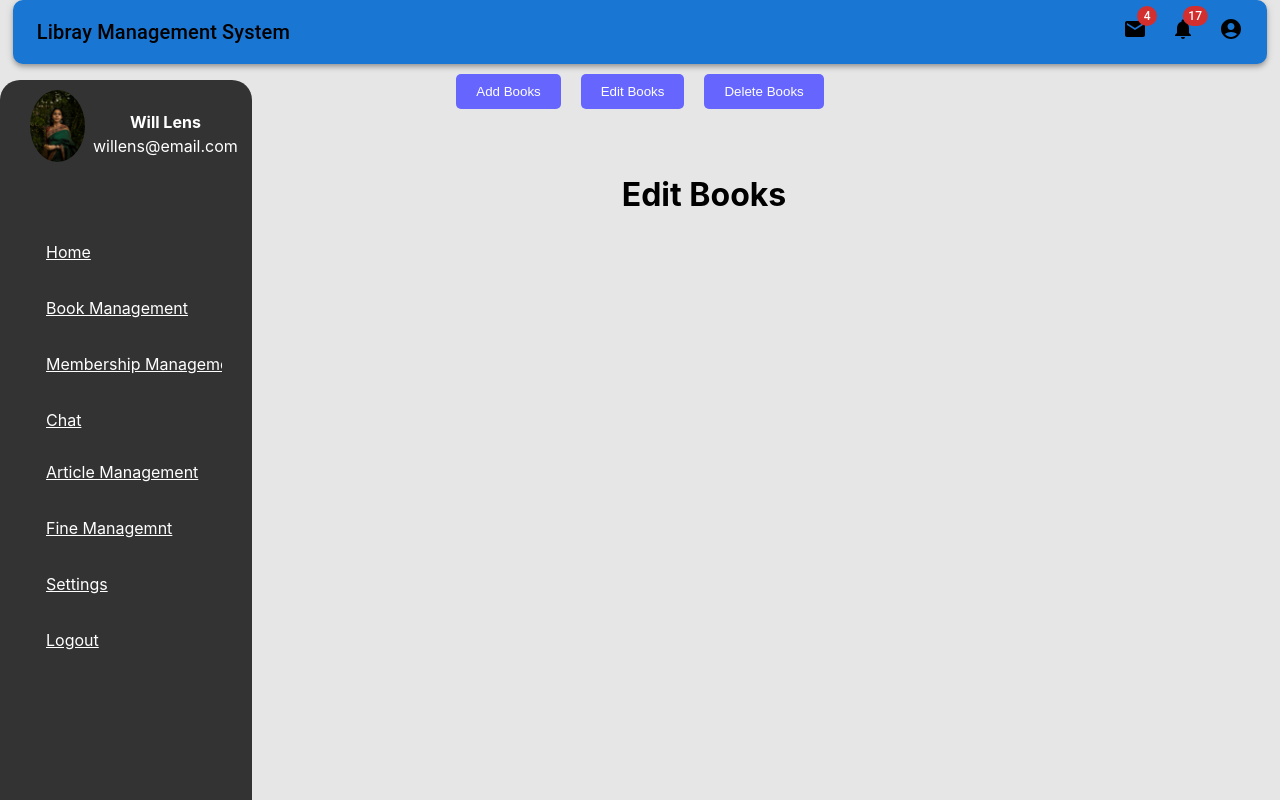
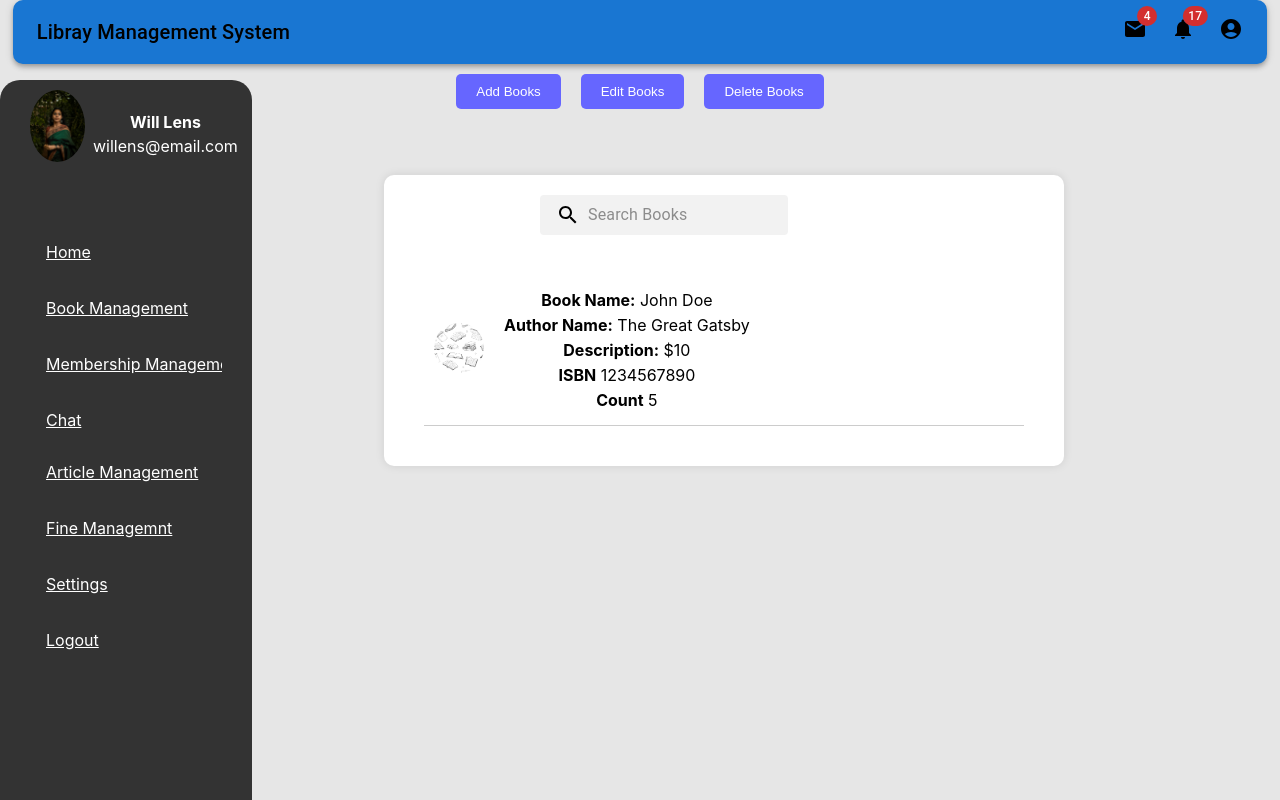
Before and after one commit to paranietharan74/library-management-system-website, a React (Create React App) app: page /admin-book-management in a window 1280 px wide. Both pictures are taken after a click on the button "Edit Books". Built offline with nearby package versions, Linux system fonts and the light colour scheme.

Commit message:
Edit Books completed

```diff
--- a/src/components/AddBooksComponent.js
+++ b/src/components/AddBooksComponent.js
@@ -64,13 +64,14 @@ function AddBooksComponent({ onAdd }) {
         <div className={styles.addBooksComponent}>
             <div className={styles.addBooksForm}>
                 <form className={styles.form} onSubmit={handleSubmit}>
-                    <input
+                    {/* <input
                         type="text"
                         placeholder="Book Name"
                         value={bookName}
                         onChange={(e) => setBookName(e.target.value)}
                         className={errors.bookName && styles.errorInput}
-                    />
+                    /> */}
+
                     {errors.bookName && <p className={styles.errorMsg}>{errors.bookName}</p>}
                     <input
                         type="text"
--- /dev/null
+++ b/src/components/BookDetailsEdit.js
@@ -0,0 +1,116 @@
+import React, { useState } from 'react';
+import styles from './styles/BookDetailsEdit.module.css';
+import { Button, TextField } from '@mui/material';
+
+function BookDetailsEdit({ book, onBack }) {
+  const [editing, setEditing] = useState(false);
+  const [editedBook, setEditedBook] = useState(book);
+  const [newPhoto, setNewPhoto] = useState(null);
+
+  const handleEdit = () => {
+    setEditing(true);
+  };
+
+  const handleSave = () => {
+    console.log('Book details saved:', editedBook);
+    if (newPhoto) {
+      // Handle saving the new photo
+      console.log('New photo uploaded:', newPhoto);
+    }
+    setEditing(false);
+  };
+
+  const handleInputChange = (e) => {
+    const { name, value } = e.target;
+    setEditedBook({ ...editedBook, [name]: value });
+  };
+
+  const handlePhotoChange = (e) => {
+    const file = e.target.files[0];
+    setNewPhoto(file);
+  };
+
+  return (
+    <div className={styles.bookDetails}>
+      <div className={styles.row}>
+        <div className={styles.column}>
+          <img src={newPhoto ? URL.createObjectURL(newPhoto) : editedBook.profileImage} alt="Book Cover" className={styles.bookCover} />
+          {editing && (
+            <input
+              type="file"
+              accept="image/*"
+              onChange={handlePhotoChange}
+              className={styles.photoInput}
+            />
+          )}
+          <h2 className={styles.bookName}>
+            {editing ? (
+              <TextField
+                name="bookName"
+                value={editedBook.bookName}
+                onChange={handleInputChange}
+                variant="standard"
+              />
+            ) : (
+              editedBook.bookName
+            )}
+          </h2>
+        </div>
+        <div className={styles.column}>
+          {editing ? (
+            <>
+              <TextField
+                name="name"
+                label="Author"
+                value={editedBook.name}
+                onChange={handleInputChange}
+                fullWidth
+              />
+              <TextField
+                name="Description"
+                label="Description"
+                value={editedBook.Description}
+                onChange={handleInputChange}
+                fullWidth
+              />
+              <TextField
+                name="isbn"
+                label="ISBN"
+                value={editedBook.isbn}
+                onChange={handleInputChange}
+                fullWidth
+              />
+              <TextField
+                name="bookCount"
+                label="Book Count"
+                type="number"
+                value={editedBook.bookCount}
+                onChange={handleInputChange}
+                fullWidth
+              />
+            </>
+          ) : (
+            <>
+              <p><strong>Author:</strong> {editedBook.name}</p>
+              <p><strong>Description:</strong> {editedBook.Description}</p>
+              <p><strong>ISBN:</strong> {editedBook.isbn}</p>
+              <p><strong>Book Count:</strong> {editedBook.bookCount}</p>
+            </>
+          )}
+        </div>
+      </div>
+      <div className={styles.actions}>
+        {editing ? (
+          <>
+            <Button onClick={handleSave} className={styles.saveButton}>Save</Button>
+            <Button onClick={onBack} className={styles.backButton}>Cancel</Button>
+          </>
+        ) : (
+          <Button onClick={handleEdit} className={styles.editButton}>Edit</Button>
+        )}
+      </div>
+    </div>
+  );
+}
+
+export default BookDetailsEdit;
--- a/src/components/EditBooksComponent.js
+++ b/src/components/EditBooksComponent.js
@@ -1,7 +1,60 @@
+import React, { useState } from 'react';
+import styles from './styles/EditBookComponent.module.css';
+import SearchBar from './SearchBar';
+import SingleBookSearchResult from './SingleBookSearchResult';
+import BookDetailsEdit from './BookDetailsEdit';
+import exampleImage from '../resources/bookImage.jpg';
+
 function EditBooksComponent() {
+  // Example book data array
+  const [books, setBooks] = useState([
+    {
+      id: 1,
+      profileImage: exampleImage,
+      name: 'John Doe',
+      bookName: 'The Great Gatsby',
+      Description: '$10',
+      isbn: '1234567890',
+      count: 5,
+    },
+  ]);
+
+  //which component 2 display
+  const [displayComponent, setDisplayComponent] = useState('search');
+
+  // State 2 hold the details of the selected book
+  const [selectedBook, setSelectedBook] = useState(null);
+
+  // Function 2 handle click
+  const handleBookClick = (book) => {
+    setSelectedBook(book);
+    setDisplayComponent('details'); // Switch to displaying book details
+  };
+
   return (
-    <div>
-      <h1>Edit Books</h1>
+    <div className={styles.editBookComponent}>
+      {displayComponent === 'search' && (
+        <div>
+          <div className={styles.searchBar}>
+            <SearchBar SearchBarPlaceholder="Search Books" />
+          </div>
+          <div className={styles.searchResults}>
+            {books.map((book) => (
+              <SingleBookSearchResult
+                key={book.id}
+                {...book}
+                onClick={() => handleBookClick(book)}
+              />
+            ))}
+          </div>
+        </div>
+      )}
+      {displayComponent === 'details' && (
+        <BookDetailsEdit
+          book={selectedBook}
+          onBack={() => setDisplayComponent('search')} // Function to go back to search results
+        />
+      )}
     </div>
   );
 }
--- a/src/components/SearchBar.js
+++ b/src/components/SearchBar.js
@@ -1,5 +1,5 @@
 import * as React from 'react';
-import { styled, alpha } from '@mui/material/styles';
+import { styled } from '@mui/material/styles';
 import InputBase from '@mui/material/InputBase';
 import SearchIcon from '@mui/icons-material/Search';
 
@@ -49,13 +49,14 @@ const StyledInputBase = styled(InputBase)(({ theme }) => ({
 
 // search bar place holder through input
 export default function SearchAppBar(props) {
+    const { SearchBarPlaceholder } = props;
     return (
         <Search>
             <SearchIconWrapper>
                 <SearchIcon />
             </SearchIconWrapper>
             <StyledInputBase
-                placeholder={props.SearchBarPlaceholder}
+                placeholder={SearchBarPlaceholder}
                 inputProps={{ 'aria-label': 'search' }}
             />
         </Search>
--- /dev/null
+++ b/src/components/SingleBookSearchResult.js
@@ -0,0 +1,23 @@
+import React from 'react';
+import styles from './styles/SingleSearchResult.module.css';
+import { Description } from '@mui/icons-material';
+
+const SingleBookSearchResult = ({ profileImage, name, bookName, Description, isbn, count, onClick }) => {
+  return (
+    <div className={styles.singleSearchResult} onClick={onClick}>
+      <div className={styles.profilePicture}>
+        <img src={profileImage} alt="Profile" />
+      </div>
+      <div className={styles.details}>
+        <p><strong>Book Name:</strong> {name}</p>
+        <p><strong>Author Name:</strong> {bookName}</p>
+        <p><strong>Description:</strong> {Description}</p>
+        <p><strong>ISBN</strong> {isbn}</p>
+        <p><strong>Count</strong> {count}</p>
+      </div>
+    </div>
+  );
+};
+
+export default SingleBookSearchResult;
+// 2 use in edit book component
--- a/src/components/styles/AddBooksComponent.module.css
+++ b/src/components/styles/AddBooksComponent.module.css
@@ -16,14 +16,14 @@
     align-items: flex-start; /* Align items from left */
     padding: 25px;
     border-radius: 10px;
-    background-color: rgba(255, 255, 255, 0.9); /* Semi-transparent white background */
+    background-color: rgba(255, 255, 255, 0.9);
     flex: 1; /* Take up remaining space */
 }
 
 /* Image preview container */
 .imagePreview {
     width: 300px;
-    height: 300px;
+    max-height: 300px;
     overflow: hidden;
     margin-bottom: 20px;
     border-radius: 10px;
--- /dev/null
+++ b/src/components/styles/BookDetailsEdit.module.css
@@ -0,0 +1,68 @@
+.bookDetails {
+    padding: 20px;
+    background-color: #fff;
+    border: 1px solid #ccc;
+    border-radius: 5px;
+    box-shadow: 0 0 10px rgba(0, 0, 0, 0.1);
+}
+
+.bookCover {
+    width: 150px;
+    height: auto;
+    border-radius: 5px;
+    margin-bottom: 10px;
+}
+
+.bookName {
+    margin-top: 0;
+    font-size: 24px;
+}
+
+.bookInfo {
+    margin-bottom: 20px;
+}
+
+.bookInfo>* {
+    margin-bottom: 10px;
+    /* Add space between input fields */
+}
+
+.actions {
+    display: flex;
+    justify-content: space-between;
+}
+
+.saveButton,
+.backButton {
+    padding: 10px 20px;
+    border: none;
+    border-radius: 5px;
+    cursor: pointer;
+}
+
+.saveButton {
+    background-color: #007bff;
+    color: #fff;
+}
+
+.saveButton:hover {
+    background-color: #0056b3;
+}
+
+.backButton {
+    background-color: #ccc;
+    color: #000;
+}
+
+.backButton:hover {
+    background-color: #bbb;
+}
+
+
+.column {
+    padding-top: 20px;
+}
+
+.column> p {
+    padding: 20px 0px;
+}
--- /dev/null
+++ b/src/components/styles/EditBookComponent.module.css
@@ -0,0 +1,32 @@
+/* .editBookComponent {
+    background-image: url('../../resources/bookImage.jpg');
+    background-size: cover;
+    background-position: center;
+    width: 50vw;
+    margin-left: 20vw;
+    border-radius: 10px;
+    display: flex;
+} */
+.editBookComponent {
+    background-color: #ffffff;
+    padding: 20px;
+    border-radius: 10px;
+    box-shadow: 0px 0px 10px rgba(0, 0, 0, 0.1);
+    width: 50vw;
+    margin-left: 20vw;
+}
+
+.searchBar {
+    width: 20vw;
+    margin-left: 10vw;
+    flex: 1;
+}
+
+.searchResults {
+    margin-top: 20px;
+    /* Adjust the margin-top according to your design */
+    padding: 20px;
+    /* Add padding for spacing */
+    background-color: white;
+    /* Set the background color for the search results container */
+}
```
Also changed, not shown: src/components/styles/DeleteBooksComponent.module.css (added).
